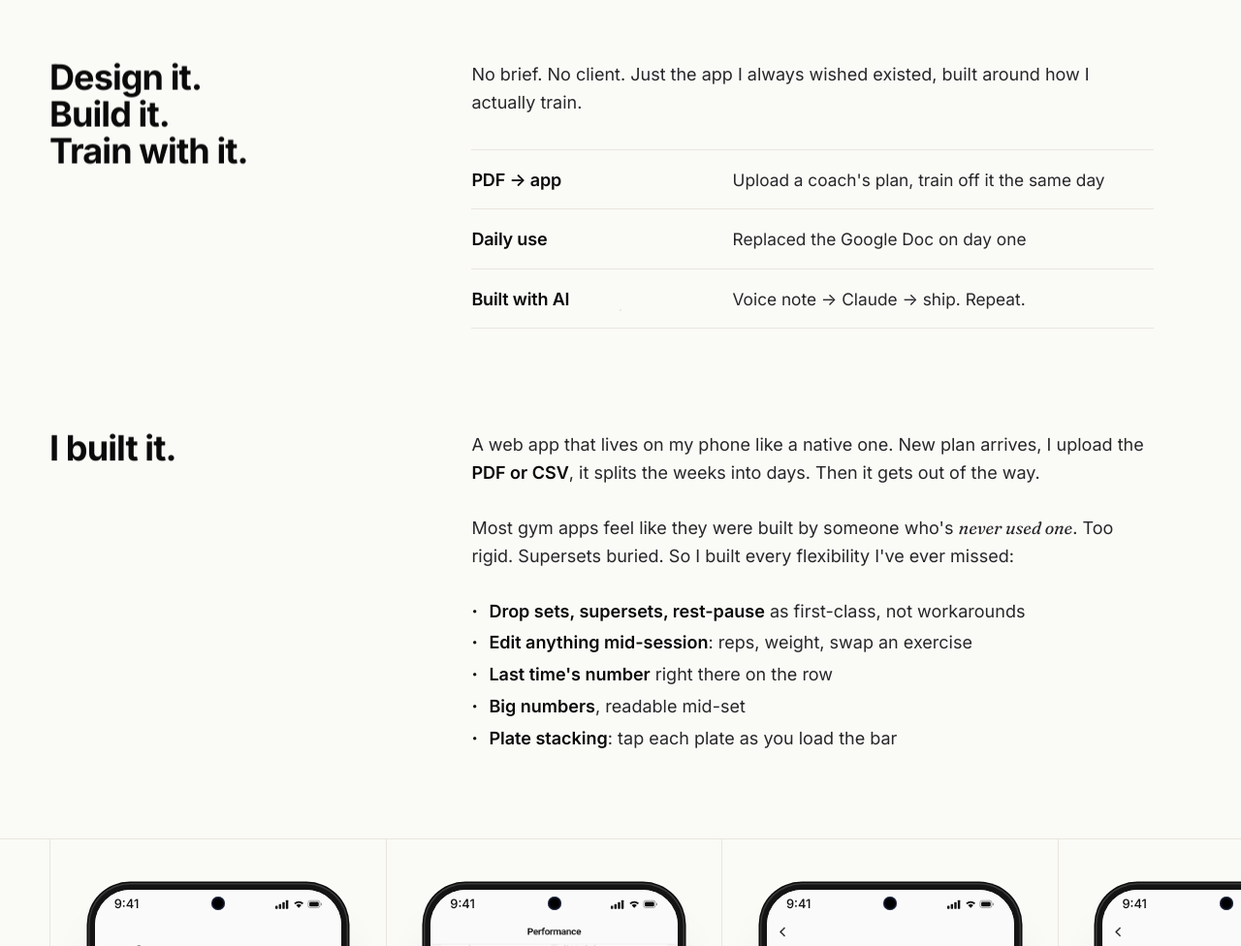
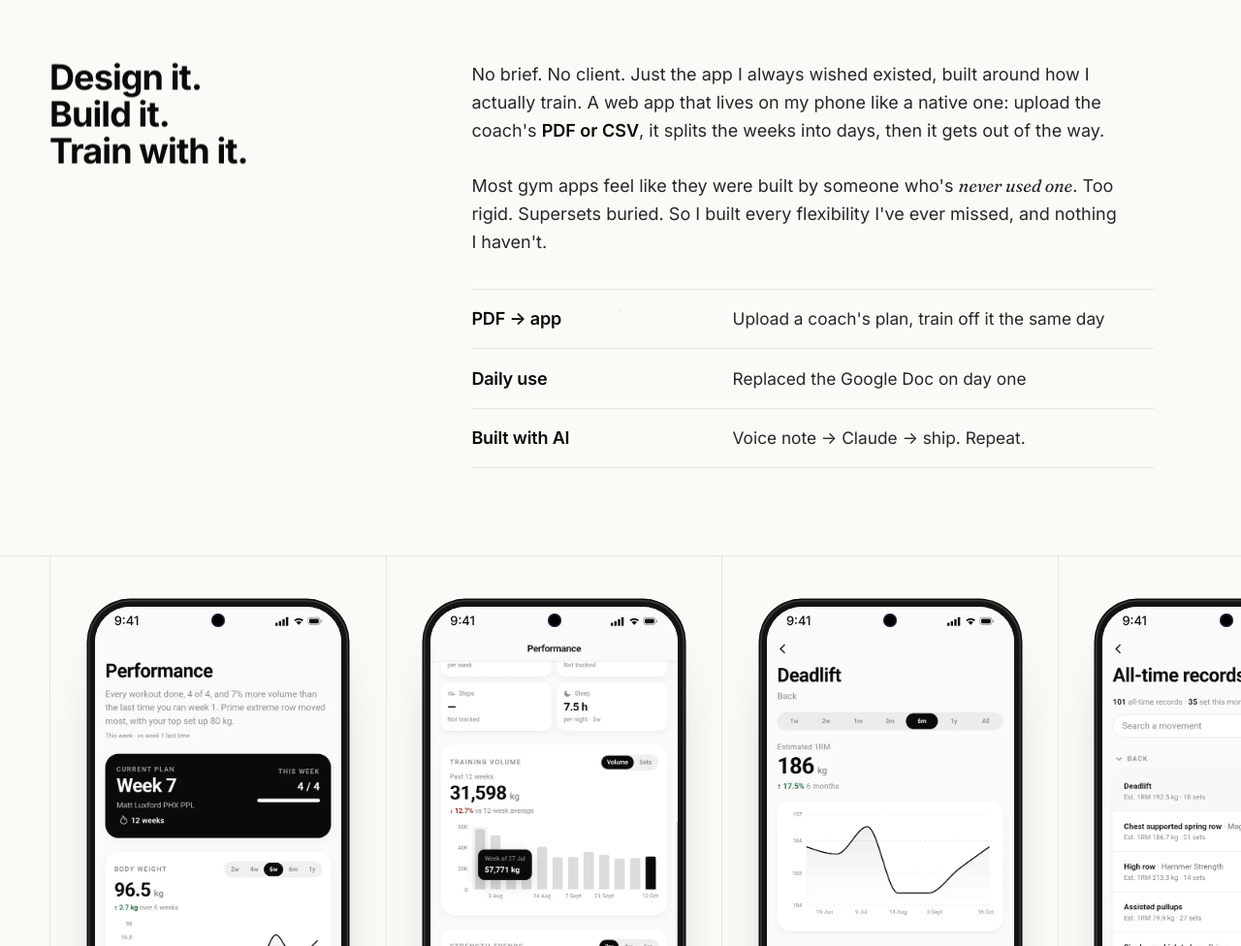
Before and after one commit to luxfordm-gif/matthewluxford-portfolio, an Eleventy site: page src/reps.njk in a window 1280 px wide. Shown: the part 2480-3456 px from the top of the page at 97% size. Built offline with nearby package versions, Linux system fonts and the light colour scheme; Eleventy itself is replaced by a stand-in of ours; files that its build step writes are made by us from their sources.

Commit message:
Reps: drop the feature bullets and the I built it heading (#96)
The five-bullet feature list was too detailed for the page, and "I built it." repeated the "Design it. Build it. Train with it." heading above it. The copy now sits under that first heading, above the ruled facts.

```diff
--- a/src/reps.njk
+++ b/src/reps.njk
@@ -39,24 +39,13 @@ next:
 {% endreel %}
 
 {% case_body "Design it.<br>Build it.<br>Train with it." %}
-  <p>No brief. No client. Just the app I always wished existed, built around how I actually train.</p>
+  <p>No brief. No client. Just the app I always wished existed, built around how I actually train. A web app that lives on my phone like a native one: upload the coach's <strong>PDF or CSV</strong>, it splits the weeks into days, then it gets out of the way.</p>
+  <p>Most gym apps feel like they were built by someone who's <em>never used one</em>. Too rigid. Supersets buried. So I built every flexibility I've ever missed, and nothing I haven't.</p>
   {% ruled %}
     {% ruled_row "PDF → app", "Upload a coach's plan, train off it the same day" %}
     {% ruled_row "Daily use", "Replaced the Google Doc on day one" %}
     {% ruled_row "Built with AI", "Voice note → Claude → ship. Repeat." %}
   {% endruled %}
-{% endcase_body %}
-
-{% case_body "I built it." %}
-  <p>A web app that lives on my phone like a native one. New plan arrives, I upload the <strong>PDF or CSV</strong>, it splits the weeks into days. Then it gets out of the way.</p>
-  <p>Most gym apps feel like they were built by someone who's <em>never used one</em>. Too rigid. Supersets buried. So I built every flexibility I've ever missed:</p>
-  <ul>
-    <li><strong>Drop sets, supersets, rest-pause</strong> as first-class, not workarounds</li>
-    <li><strong>Edit anything mid-session</strong>: reps, weight, swap an exercise</li>
-    <li><strong>Last time's number</strong> right there on the row</li>
-    <li><strong>Big numbers</strong>, readable mid-set</li>
-    <li><strong>Plate stacking</strong>: tap each plate as you load the bar</li>
-  </ul>
 {% endcase_body %}
 
 {% reel "Reps app screens — progress and plans" %}
```
